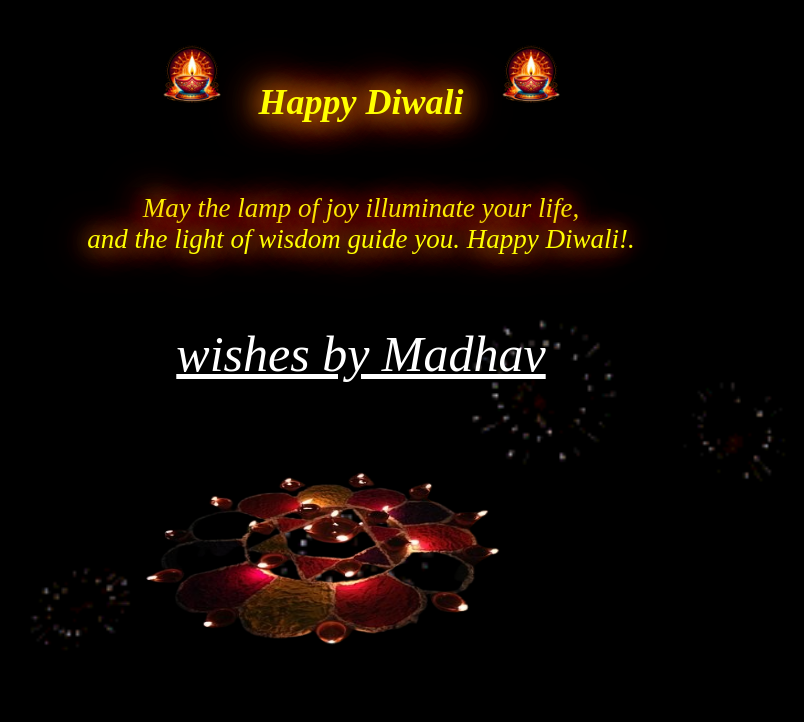
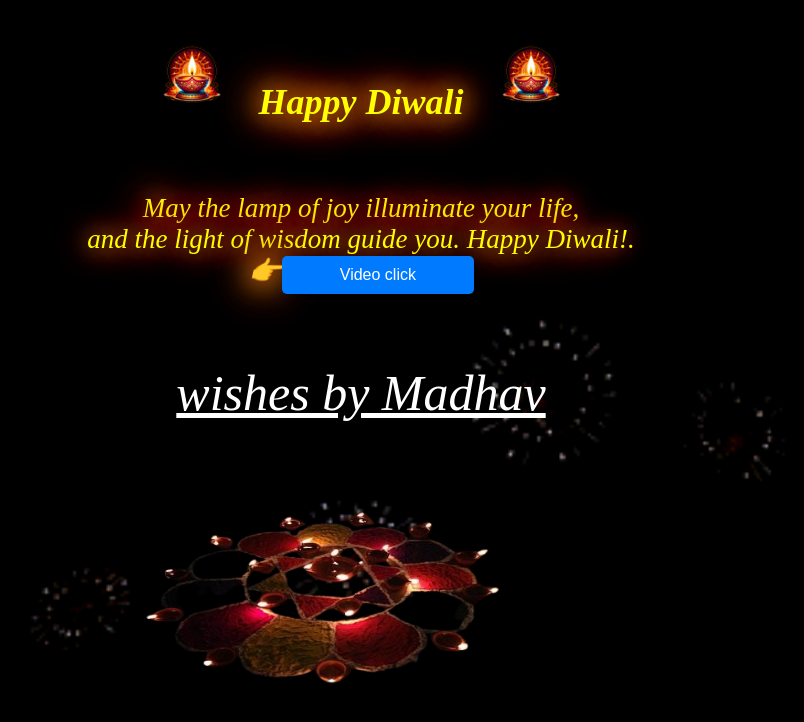
Before and after one commit to madhavj0102-rgb/demo_website, a plain HTML site: page friend.html in a window 1280 px wide. Shown: the whole page, without its empty margins (287-1091 px from the left). Drawn offline with Linux system fonts and the light colour scheme.

Commit message:
Update friend.html

```diff
--- a/friend.html
+++ b/friend.html
@@ -23,7 +23,8 @@
             </h1>
         </div>
         <div class="content">
-            <h2>May the lamp of joy illuminate your life, <br>and the light of wisdom guide you. Happy Diwali!.</h2>
+            <h2>May the lamp of joy illuminate your life, <br>and the light of wisdom guide you. Happy Diwali!.<br>
+			👉<button onclick="document.location='image/video1.mp4'">Video click</button></h2>
 				<div>
 				<span>wishes by Madhav</span>
 				</div>
@@ -32,4 +33,5 @@
     </div>
 </body>
 
+
 </html>
```
